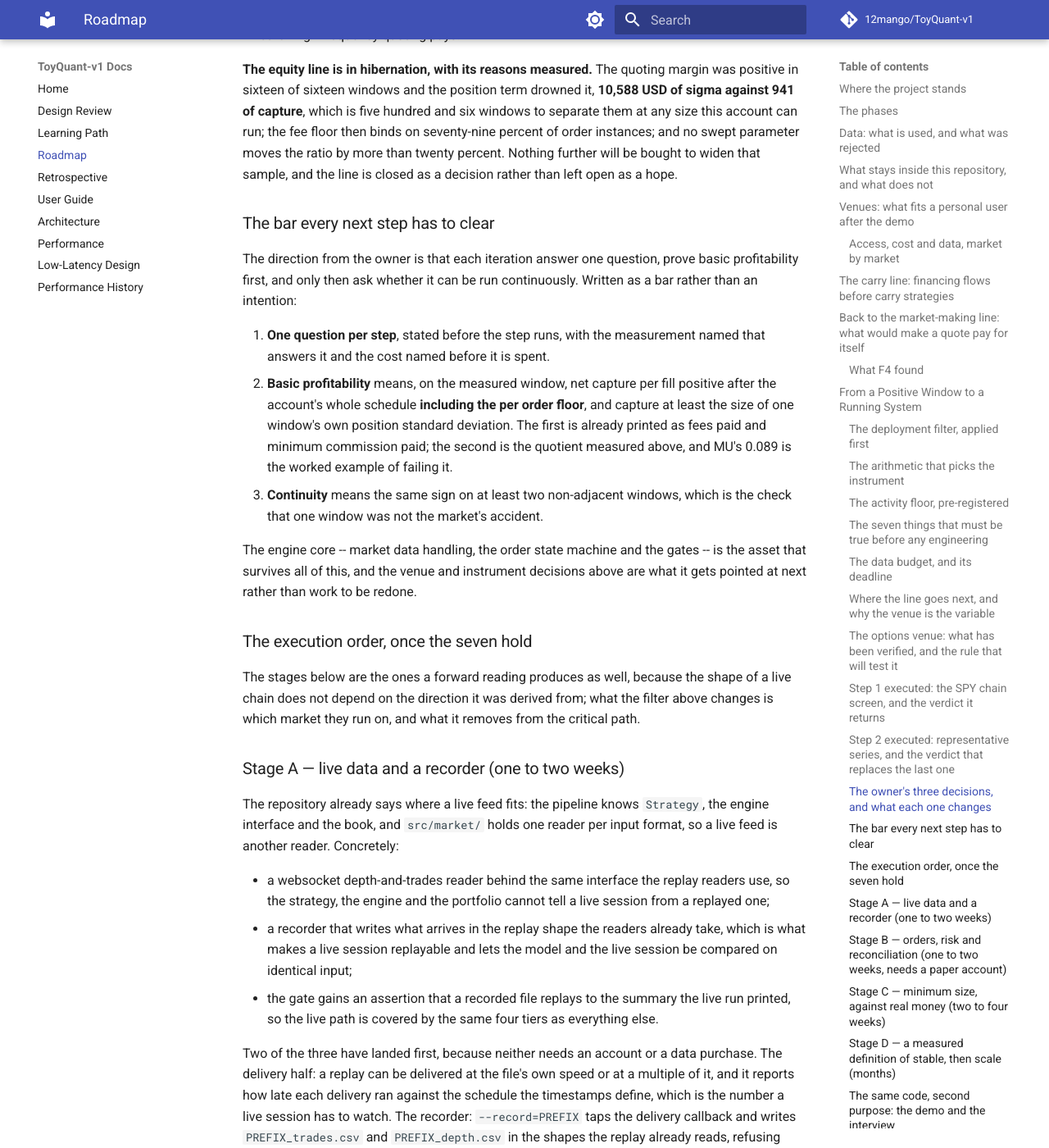
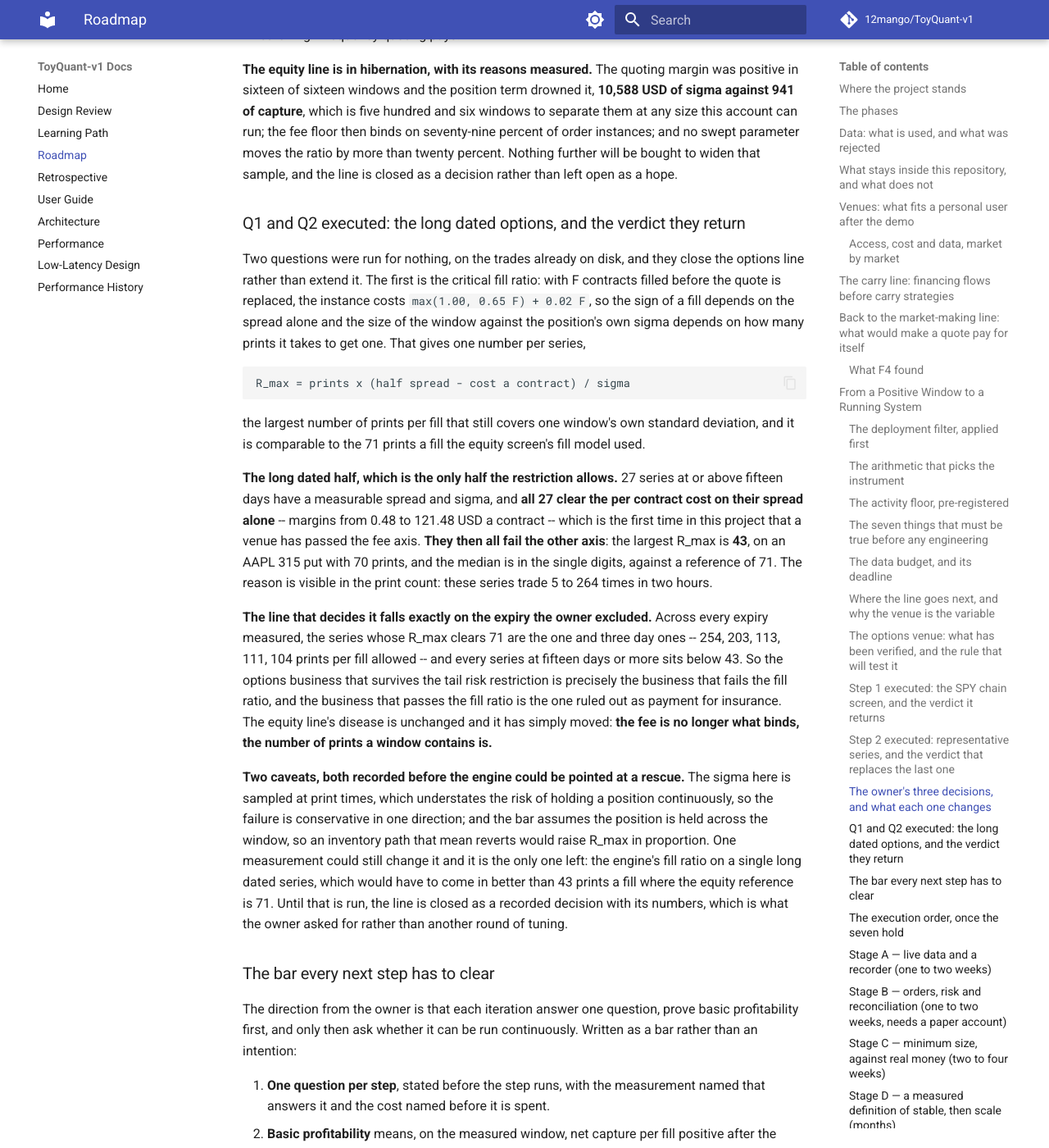
Before and after one commit to 12mango/ToyQuant-v1, an MkDocs documentation site: the page built from docs/ROADMAP.md, in a window 1280 px wide and 1400 px high, scrolled down 28419 px. Shown: the whole window at 82% size. Built offline with MkDocs 1.6.1 and Material for MkDocs 9.7.7, drawn with Linux system fonts in a browser that asks for light colours; comment, search, counter and statistics services are not loaded.

Commit message:
options: Run the critical fill ratio on the long dated half, and close the line with its numbers
The two questions that cost nothing were run on the trades already on disk, and their answer closes the options line
rather than extending it.

The critical ratio: with F contracts filled before a quote is replaced, the instance costs max(1.00, 0.65 F) + 0.02 F,
so the sign of a fill depends on the spread alone while covering the window's own sigma depends on how many prints it
takes to get a fill. That gives R_max = prints x (half spread - cost a contract) / sigma, comparable to the 71 prints
a fill the equity screen used.

The long dated half, the only half the DTE restriction allows: 27 series with a measurable spread and sigma, and all
27 clear the per contract cost on their spread alone, margins from 0.48 to 121.48 USD a contract, which is the first
time in this project that a venue passes the fee axis. They all fail the other axis: the largest R_max is 43, on an
AAPL 315 put with 70 prints, and the median is in the single digits. Across every expiry, the series that clear the 71
reference are the one and three day ones -- 254, 203, 113, 111, 104 -- so the business that survives the tail risk
restriction is exactly the business that fails the fill ratio, and the business that passes it is the one ruled out as
payment for insurance.

The disease is unchanged and has moved: the fee is no longer what binds, the number of prints a window contains is.
Two caveats are recorded with the verdict, since one points each way: the sigma is sampled at prints, which understates
continuous holding risk, and the bar assumes the position is held, so a mean reverting inventory path would raise R_max
in proportion. The one measurement left that could still change it is the engine's fill ratio on a single long dated
series, which would have to beat 43 prints a fill against the equity reference of 71.

Gate: all four tiers.

```diff
--- a/docs/ROADMAP.md
+++ b/docs/ROADMAP.md
@@ -807,6 +807,40 @@ hundred and six windows to separate them at any size this account can run; the f
 percent of order instances; and no swept parameter moves the ratio by more than twenty percent. Nothing further will
 be bought to widen that sample, and the line is closed as a decision rather than left open as a hope.
 
+### Q1 and Q2 executed: the long dated options, and the verdict they return
+
+Two questions were run for nothing, on the trades already on disk, and they close the options line rather than extend
+it. The first is the critical fill ratio: with F contracts filled before the quote is replaced, the instance costs
+`max(1.00, 0.65 F) + 0.02 F`, so the sign of a fill depends on the spread alone and the size of the window against the
+position's own sigma depends on how many prints it takes to get one. That gives one number per series,
+
+    R_max = prints x (half spread - cost a contract) / sigma
+
+the largest number of prints per fill that still covers one window's own standard deviation, and it is comparable to
+the 71 prints a fill the equity screen's fill model used.
+
+**The long dated half, which is the only half the restriction allows.** 27 series at or above fifteen days have a
+measurable spread and sigma, and **all 27 clear the per contract cost on their spread alone** -- margins from 0.48 to
+121.48 USD a contract -- which is the first time in this project that a venue has passed the fee axis. **They then all
+fail the other axis**: the largest R_max is **43**, on an AAPL 315 put with 70 prints, and the median is in the single
+digits, against a reference of 71. The reason is visible in the print count: these series trade 5 to 264 times in two
+hours.
+
+**The line that decides it falls exactly on the expiry the owner excluded.** Across every expiry measured, the series
+whose R_max clears 71 are the one and three day ones -- 254, 203, 113, 111, 104 prints per fill allowed -- and every
+series at fifteen days or more sits below 43. So the options business that survives the tail risk restriction is
+precisely the business that fails the fill ratio, and the business that passes the fill ratio is the one ruled out as
+payment for insurance. The equity line's disease is unchanged and it has simply moved: **the fee is no longer what
+binds, the number of prints a window contains is.**
+
+**Two caveats, both recorded before the engine could be pointed at a rescue.** The sigma here is sampled at print
+times, which understates the risk of holding a position continuously, so the failure is conservative in one direction;
+and the bar assumes the position is held across the window, so an inventory path that mean reverts would raise R_max
+in proportion. One measurement could still change it and it is the only one left: the engine's fill ratio on a single
+long dated series, which would have to come in better than 43 prints a fill where the equity reference is 71. Until
+that is run, the line is closed as a recorded decision with its numbers, which is what the owner asked for rather than
+another round of tuning.
+
 ### The bar every next step has to clear
 
 The direction from the owner is that each iteration answer one question, prove basic profitability first, and only then
```
